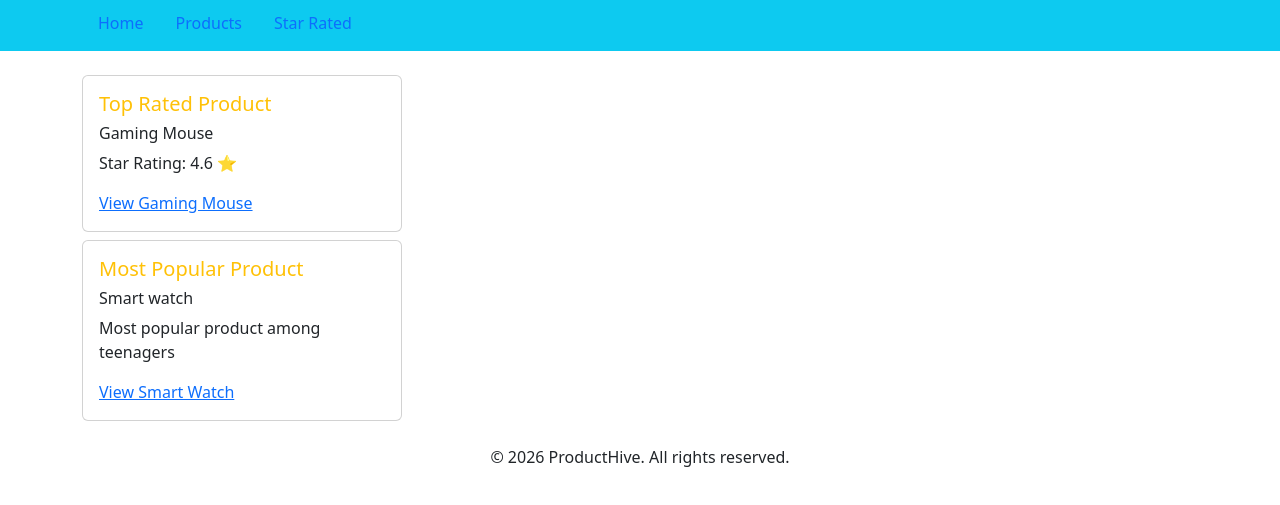
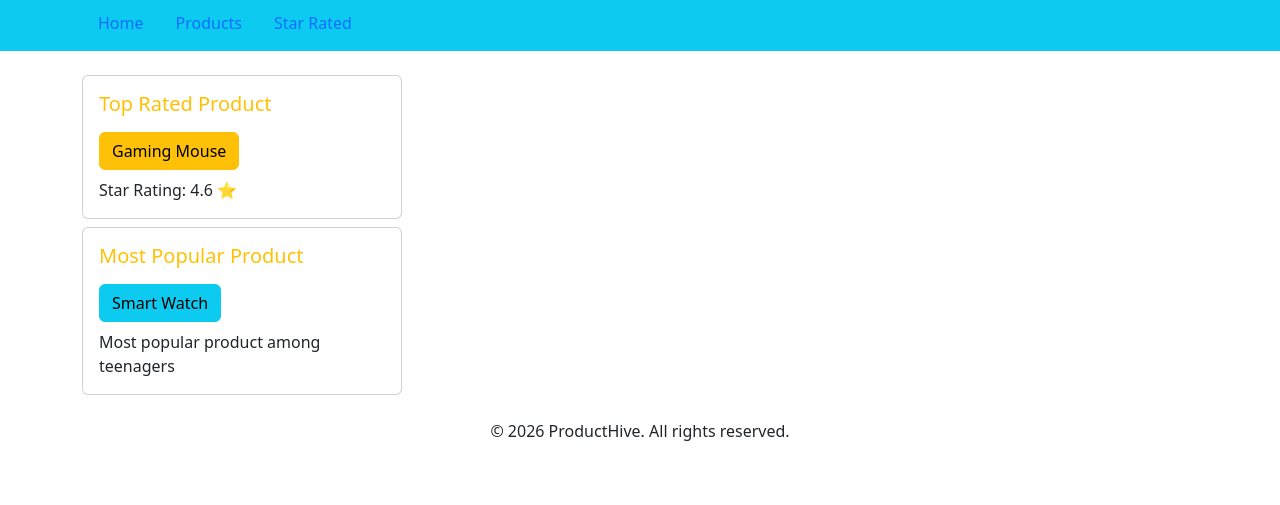
Before and after one commit to himank-03/Product-Hive, a website: page star-rated.html in a window 1280 px wide. Shown: the part 61-566 px from the top of the page. Drawn offline with nearby package versions, Linux system fonts and the light colour scheme.

Commit message:
Updated the star rated page

```diff
--- a/star-rated.html
+++ b/star-rated.html
@@ -24,9 +24,8 @@
             <div class="card" style="width: 20rem;">
                 <div class="card-body">
                   <h5 class="card-title text-warning">Top Rated Product</h5>
-                  <h6 class="mt-2 ">Gaming Mouse</h6>
+                  <a class="btn btn-warning h1 mt-2" href="details.html?id=3">Gaming Mouse</a>
                   <p class="card-text">Star Rating: 4.6 ⭐</p>
-                  <a href="details.html?id=3" class="card-link">View Gaming Mouse</a>
                 </div>
               </div>
         </section>
@@ -34,9 +33,8 @@
             <div class="card" style="width: 20rem;">
                 <div class="card-body">
                   <h5 class="card-title text-warning">Most Popular Product</h5>
-                  <h6 class="mt-2 ">Smart watch</h6>
+                  <a class="btn btn-info h1 mt-2" href="details.html?id=1">Smart Watch</a>
                   <p class="card-text">Most popular product among teenagers</p>
-                  <a href="details.html?id=1" class="card-link">View Smart Watch</a>
                 </div>
               </div>
         </section>
```
